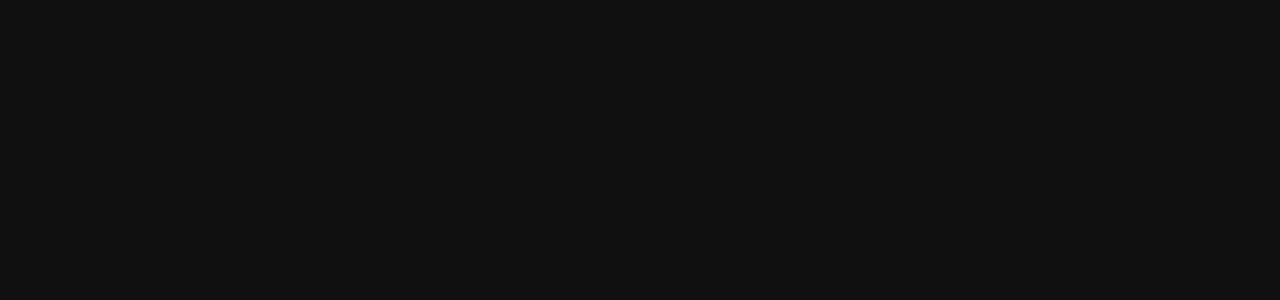
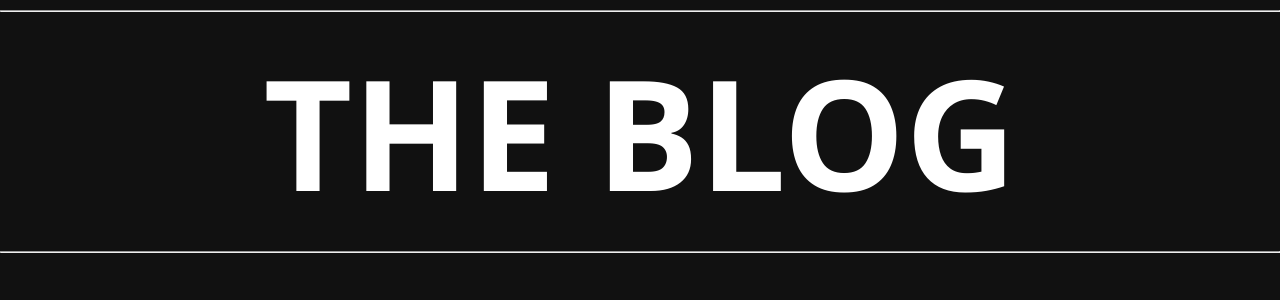
Before and after one commit to GuilhermeRBLC/angular-blog-dio, an Angular app: page / in a window 1280 px wide. Shown: the top 300 px of the page. Built offline with nearby package versions, Linux system fonts and the light colour scheme.

Commit message:
Component Menu Title done.

```diff
--- a/src/app/app.component.html
+++ b/src/app/app.component.html
@@ -1,2 +1,3 @@
 
+<app-menu-title></app-menu-title>
 <router-outlet></router-outlet>
--- a/src/app/components/menu-title/menu-title.component.css
+++ b/src/app/components/menu-title/menu-title.component.css
@@ -0,0 +1,17 @@
+.container__menu-title {
+    color: var(--default-fontcolor);
+}
+
+.container__menu-title > h1 {
+    margin: 15px 0;
+    font-size: 12vw;
+    text-transform: uppercase;
+    overflow-x: hidden;
+    display: flex;
+    justify-content: center;
+    white-space: nowrap;
+}
+
+.container__menu-title > hr {
+    margin: 10px 0;
+}
--- a/src/app/components/menu-title/menu-title.component.html
+++ b/src/app/components/menu-title/menu-title.component.html
@@ -1 +1,5 @@
-<p>menu-title works!</p>
+<div class="container__menu-title">
+    <hr>
+    <h1>The Blog</h1>
+    <hr>
+</div>
--- a/src/styles.css
+++ b/src/styles.css
@@ -2,12 +2,15 @@
 
 :root {
     --default-backgorund: #111111;
+    --default-fontcolor: white;
+    --default-font: 'segoe UI';
 }
 
 * {
     margin: 0;
     padding: 0;
     box-sizing: border-box;
+    font-family: var(--default-font);
 }
 
 body {
```
